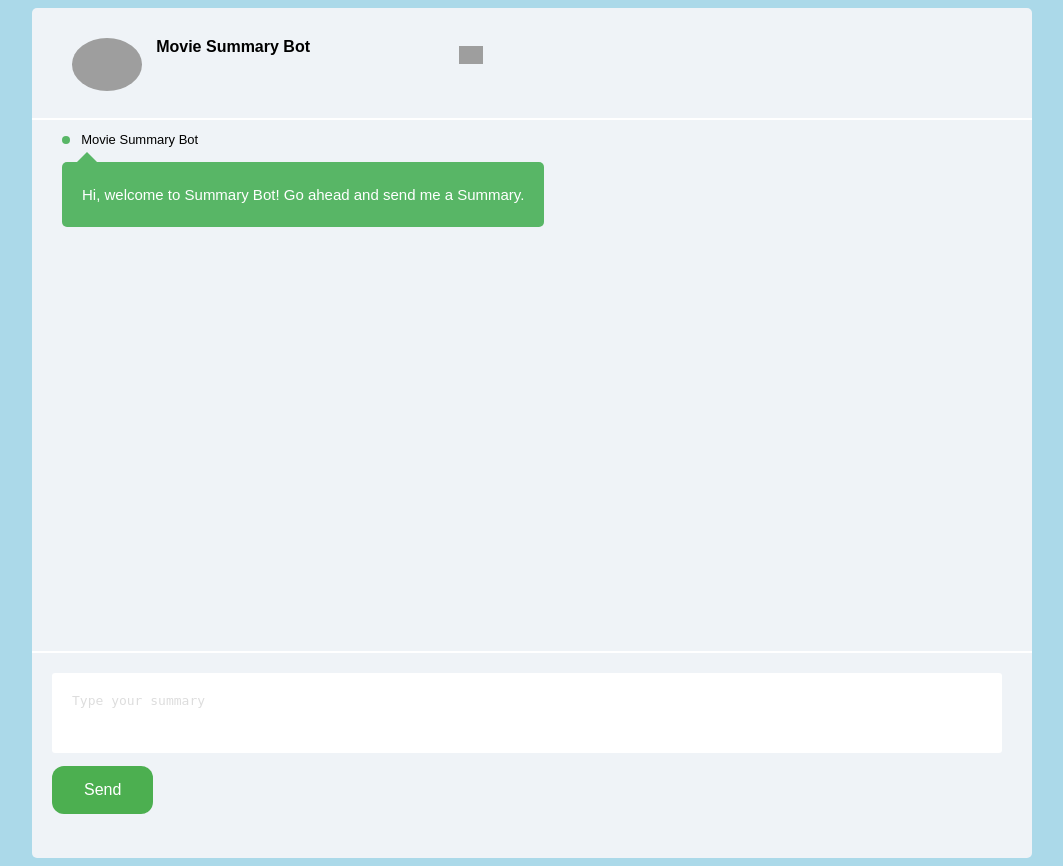
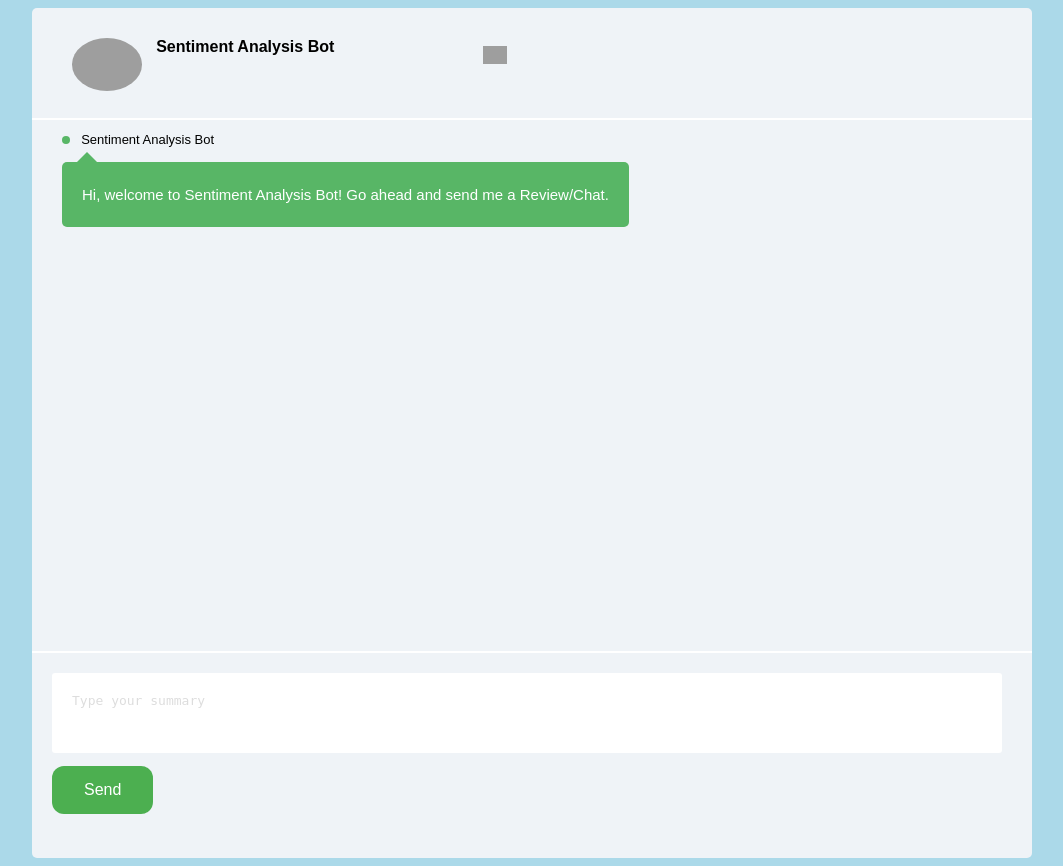
Before and after one commit to JoshiSneh/Capstone-project, a Flask app: page / in a window 1280 px wide. Shown: the whole page, without its empty margins (108-1171 px from the left). Run offline with Flask 2, Linux system fonts and the light colour scheme; some libraries are stand-ins or nearby versions; grey boxes are pictures that could not be loaded.

Commit message:
Update index.html

```diff
--- a/templates/index.html
+++ b/templates/index.html
@@ -23,7 +23,7 @@
             width="70"
           />
           <div>
-            <h2>Movie Summary Bot</h2>
+            <h2>Sentiment Analysis Bot</h2>
           </div>
           <img
             src="https://s3-us-west-2.amazonaws.com/s.cdpn.io/1940306/ico_star.png"
@@ -34,12 +34,12 @@
           <li class="you">
             <div class="entete">
               <span class="status green"></span>
-              <h2>Movie Summary Bot</h2>
+              <h2>Sentiment Analysis Bot</h2>
               <h3></h3>
             </div>
             <div class="triangle"></div>
             <div class="message">
-              Hi, welcome to Summary Bot! Go ahead and send me a Summary.
+              Hi, welcome to Sentiment Analysis Bot! Go ahead and send me a Review/Chat.
             </div>
           </li>
         </ul>
```
